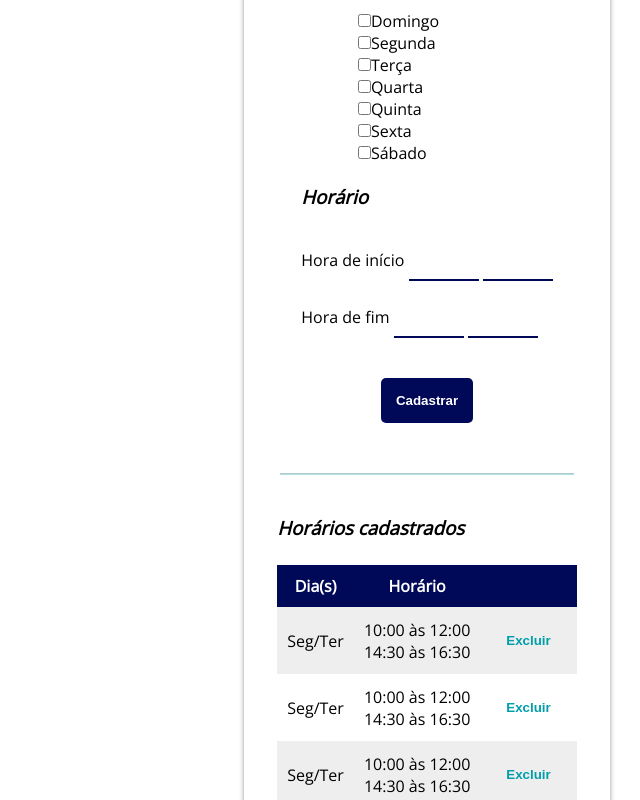
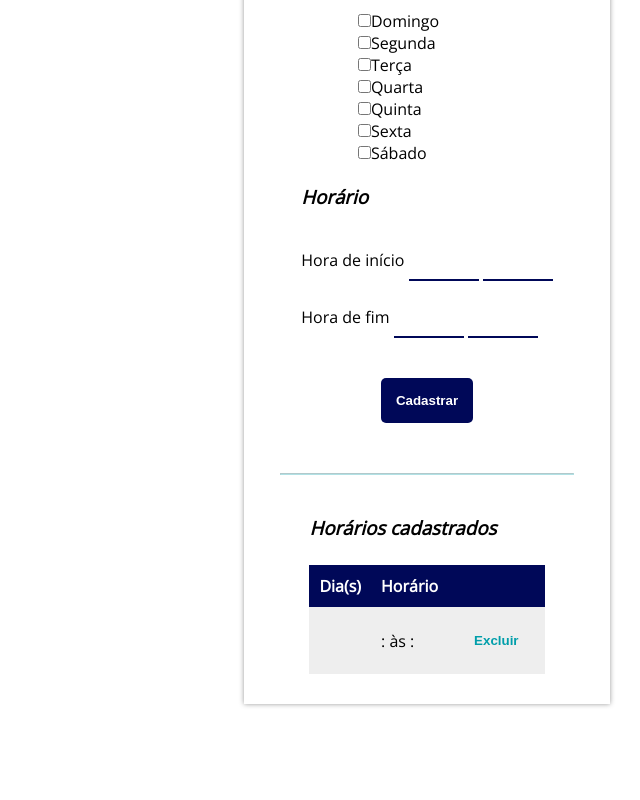
Before and after one commit to aaamenezes/Meu-Canto, a website: page anuncio.html in a window 1280 px wide. Both pictures are taken after a click on the input "Cadastrar". Shown: the part 1240-2040 px from the top of the page, without its empty margins (640-1280 px from the left). Drawn offline with nearby package versions, Linux system fonts and the light colour scheme.

Commit message:
Cadastrar horários de visitação
Cadastro concluído

```diff
--- a/anuncio.html
+++ b/anuncio.html
@@ -252,65 +252,13 @@
                 <hr>
                 <div>
                     <h3>Horários cadastrados</h3>
-                    <table>
+                    <table id="tabelaDatas">
                         <tr>
                             <th>Dia(s)</th>
                             <th>Horário</th>
                             <th></th>
                         </tr>
-                        <tr>
-                            <td>Seg/Ter</td>
-                            <td>
-                                10:00 às 12:00
-                                <br>
-                                14:30 às 16:30
-                            </td>
-                            <td><button type="button" class="botao-secundario">Excluir</button></td>
-                        </tr>
-                        <tr>
-                            <td>Seg/Ter</td>
-                            <td>
-                                10:00 às 12:00
-                                <br>
-                                14:30 às 16:30
-                            </td>
-                            <td><button type="button" class="botao-secundario">Excluir</button></td>
-                        </tr>
-                            <td>Seg/Ter</td>
-                            <td>
-                                10:00 às 12:00
-                                <br>
-                                14:30 às 16:30
-                            </td>
-                            <td><button type="button" class="botao-secundario">Excluir</button></td>
-                        </tr>
-                        </tr>
-                            <td>Seg/Ter</td>
-                            <td>
-                                10:00 às 12:00
-                                <br>
-                                14:30 às 16:30
-                            </td>
-                            <td><button type="button" class="botao-secundario">Excluir</button></td>
-                        </tr>
-                        </tr>
-                            <td>Seg/Ter</td>
-                            <td>
-                                10:00 às 12:00
-                                <br>
-                                14:30 às 16:30
-                            </td>
-                            <td><button type="button" class="botao-secundario">Excluir</button></td>
-                        </tr>
-                        </tr>
-                            <td>Seg/Ter</td>
-                            <td>
-                                10:00 às 12:00
-                                <br>
-                                14:30 às 16:30
-                            </td>
-                            <td><button type="button" class="botao-secundario">Excluir</button></td>
-                        </tr>
+                        <tr id="novaData"></tr>
                     </table>
                 </div>
             </div>
--- a/anuncio.js
+++ b/anuncio.js
@@ -90,19 +90,30 @@ function cadastraVisita() {
     let sex = document.getElementById('sex')
     let sab = document.getElementById('sab')
     let dia = ""
+    let novaData = document.getElementById('novaData')
 
-    // exibir dias da semana marcados
+    if(dom.checked) dia += dom.id + " "
+    if(seg.checked) dia += seg.id + " "
+    if(ter.checked) dia += ter.id + " "
+    if(qua.checked) dia += qua.id + " "
+    if(qui.checked) dia += qui.id + " "
+    if(sex.checked) dia += sex.id + " "
+    if(sab.checked) dia += sab.id + " "
 
-    if(dom.checked) dia += dom.id + "/"
-    if(seg.checked) dia += seg.id + "/"
-    if(ter.checked) dia += ter.id + "/"
-    if(qua.checked) dia += qua.id + "/"
-    if(qui.checked) dia += qui.id + "/"
-    if(sex.checked) dia += sex.id + "/"
-    if(sab.checked) dia += sab.id + "/"
+    let clone = novaData.cloneNode(false)
+    document.getElementById('tabelaDatas').appendChild(clone)
 
-    // exibir horário informado
+    novaData.innerHTML = `
+        <td>
+            ${dia}
+        </td>
+        <td>
+            ${horaInicio.value}:${minutoInicio.value} às ${horaFim.value}:${minutoFim.value}
+        </td>
+        <td>
+            <button type="button" class="botao-secundario" onclick="this.parentNode.parentNode.style.display = 'none';">Excluir</button>
+        </td>
+    `
 
-    alert("Cadastros: será nos dias " + dia + ", das " + horaInicio.value + ":" + minutoInicio.value + " às " + horaFim.value + ":" + minutoFim.value)
-
+    novaData.removeAttribute('id')
 }
```
